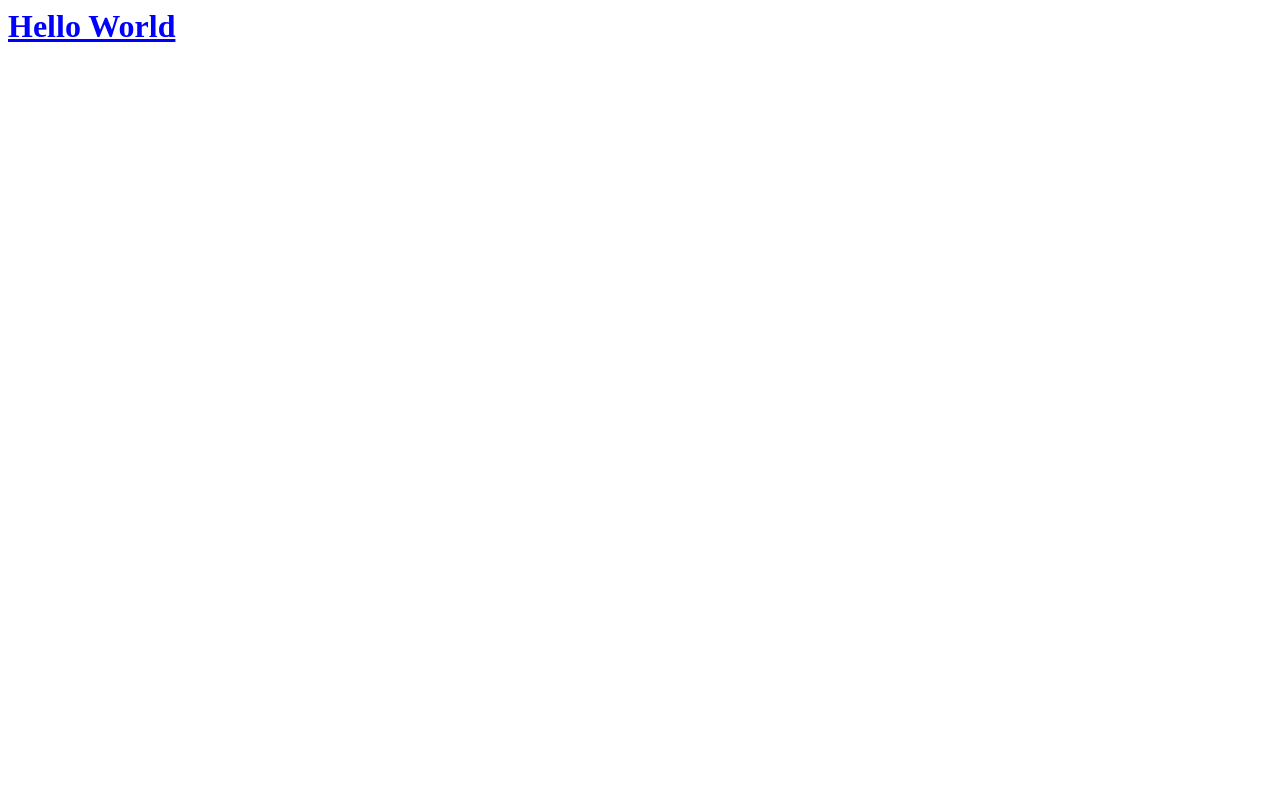
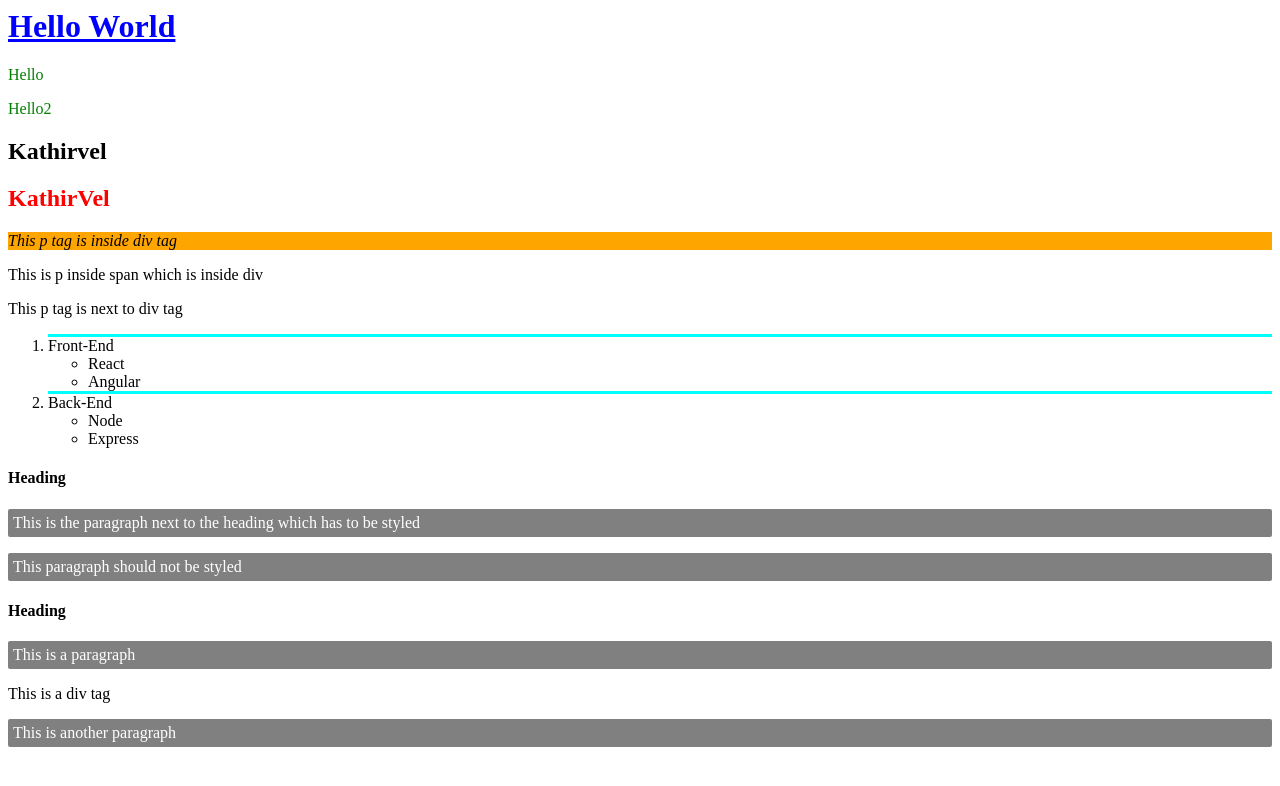
Before and after one commit to DhineshGitHub/MernStackPractice, a plain HTML site: page Css/HelloWorld.html in a window 1280 px wide. Drawn offline with Linux system fonts and the light colour scheme.

Commit message:
Css commit

```diff
--- a/Css/HelloWorld.html
+++ b/Css/HelloWorld.html
@@ -5,9 +5,71 @@
         color: blue;
         text-decoration: underline;
       }
+      p[id] {
+        color: green;
+      }
+      h2[id="1hID"] {
+        color: red;
+      }
+      #firstDiv .p1 {
+        font-style: italic;
+        background-color: orange;
+      }
+      ol > li {
+        border-top: 3px solid aqua;
+      }
+      h4 + p {
+        background-color: gray;
+        border-radius: 2px;
+        padding: 5px;
+        color: white;
+      }
+      h4 ~ p {
+        background-color: gray;
+        border-radius: 2px;
+        padding: 5px;
+        color: white;
+      }
     </style>
   </head>
   <body>
     <h1>Hello World</h1>
+    <p id="1pId">Hello</p>
+    <p id="2pId">Hello2</p>
+    <h2 id="hID">Kathirvel</h2>
+    <h2 id="1hID">KathirVel</h2>
+    <div id="firstDiv">
+      <p class="p1">This p tag is inside div tag</p>
+      <span>
+        <p>This is p inside span which is inside div</p>
+      </span>
+    </div>
+    <p class="p1">This p tag is next to div tag</p>
+
+    <ol>
+      <li>
+        Front-End
+        <ul>
+          <li>React</li>
+          <li>Angular</li>
+        </ul>
+      </li>
+      <li>
+        Back-End
+        <ul>
+          <li>Node</li>
+          <li>Express</li>
+        </ul>
+      </li>
+    </ol>
+
+    <h4>Heading</h4>
+    <p>This is the paragraph next to the heading which has to be styled</p>
+    <p>This paragraph should not be styled</p>
+
+    <h4>Heading</h4>
+    <p>This is a paragraph</p>
+    <div>This is a div tag</div>
+    <p>This is another paragraph</p>
   </body>
 </html>
```
Also changed, not shown: Css/exer2.html (added, +63 -0 lines).
